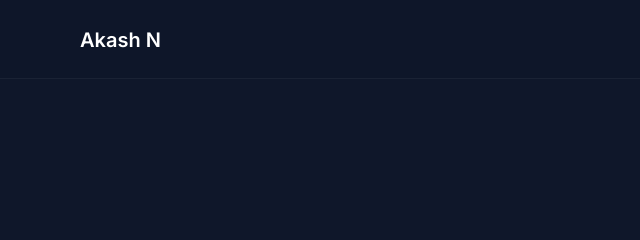
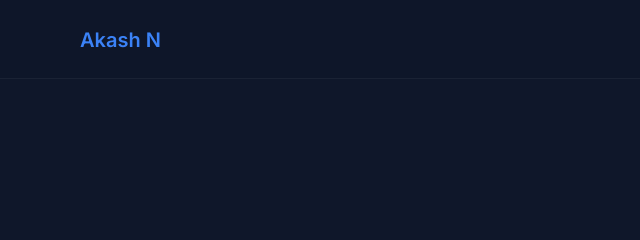
Before and after one commit to AkashShettyy/Portfolio, a plain HTML site: page index.html in a window 1280 px wide. Shown: the top 240 px of the page, 0-640 px from the left. Drawn offline with Linux system fonts and the light colour scheme.

Commit message:
Replaced scroll detection with Intersection Observer for accurate active nav highlighting

```diff
--- a/index.html
+++ b/index.html
@@ -187,5 +187,32 @@
         </div>
       </div>
     </section>
+
+    <script>
+      const sections = document.querySelectorAll("section");
+      const navLinks = document.querySelectorAll("nav a");
+
+      const observer = new IntersectionObserver(
+        (entries) => {
+          entries.forEach((entry) => {
+            if (entry.isIntersecting) {
+              navLinks.forEach((link) => {
+                link.classList.remove("active");
+                if (link.getAttribute("href") === "#" + entry.target.id) {
+                  link.classList.add("active");
+                }
+              });
+            }
+          });
+        },
+        {
+          threshold: 0.6, // section must be 60% visible
+        },
+      );
+
+      sections.forEach((section) => {
+        observer.observe(section);
+      });
+    </script>
   </body>
 </html>
--- a/style.css
+++ b/style.css
@@ -56,6 +56,11 @@ nav a {
 
 nav a:hover {
   color: #38bdf8;
+}
+
+nav a.active {
+  color: #3b82f6;
+  font-weight: 600;
 }
 
 /* ===== CONTAINER ===== */
```
